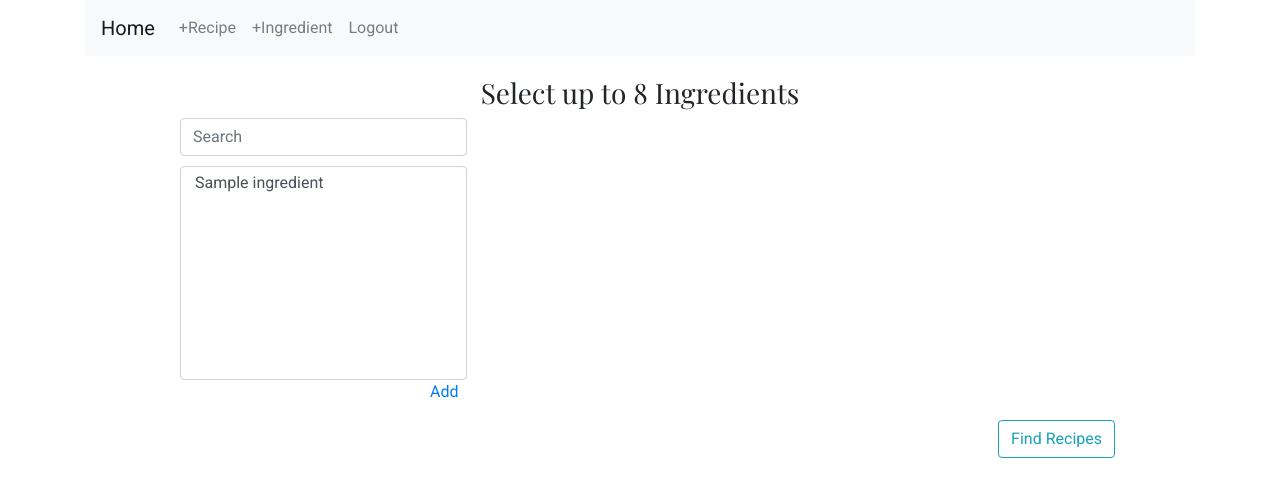
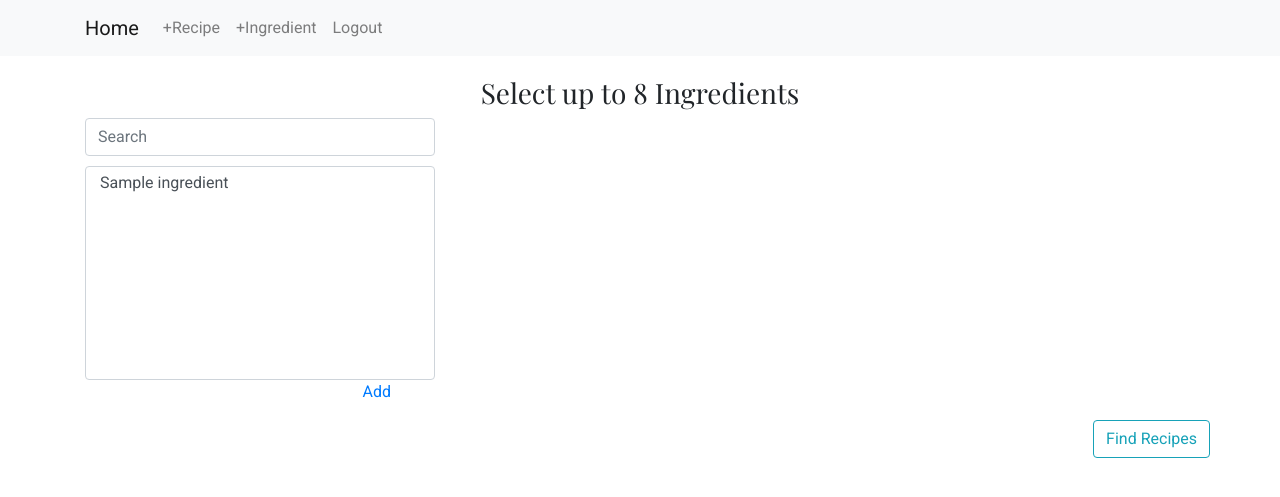
Before and after one commit to kirstenmay/meal_planning, a Django app: template apps/ingredients/templates/Ingredients/find_recipe.html in a window 1280 px wide. Shown: the top 497 px of the page. Run offline with Django 3.2, Linux system fonts and the light colour scheme; the template is opened without the code that fills it: most values are stand-ins (such as "Sample title", 1, 10 or a date in 2020); some libraries are stand-ins or nearby versions.

Commit message:
updated ingredients navbar formatting

```diff
--- a/apps/ingredients/templates/Ingredients/find_recipe.html
+++ b/apps/ingredients/templates/Ingredients/find_recipe.html
@@ -57,8 +57,8 @@
 </script>
 
 <body>
+    <nav class="navbar navbar-expand-lg navbar-light bg-light" style="margin-bottom: 20px;">
         <div class="container">
-        <nav class="navbar navbar-expand-lg navbar-light bg-light" style="margin-bottom: 20px;">
             <a class="navbar-brand" href="/user_profile">Home</a>
             <button class="navbar-toggler" type="button" data-toggle="collapse" data-target="#navbarNav" aria-controls="navbarNav" aria-expanded="false" aria-label="Toggle navigation">
                       <span class="navbar-toggler-icon"></span>
@@ -77,9 +77,10 @@
                 </ul>
             </div>
         </nav>
+        <div class="container">
             <h3 style="text-align: center;">Select up to 8 Ingredients</h3>
             <div class="row">
-            <div class="col-10 offset-1">
+                <div class="col">
                     <!-- ENTIRE PAGE IS A FORM -->
                     <!-- Keep everything in the form -->
                     <form action="/ingredients/search_recipe" id="rec_form" method="POST">
@@ -102,7 +103,7 @@
                                     {% endfor %}
                                 </select>
                                         <!-- ADD LINK -->
-                                    <a href="/ingredients/select_ingredient" id="add_button" style="margin-left: 250px;">Add</a>
+                                        <a href="/ingredients/select_ingredient" id="add_button" class="col offset-9">Add</a>
                                     </div>
                                 </div>
                             </div>
```
Lines whose indentation alone changed are shown as unchanged.
